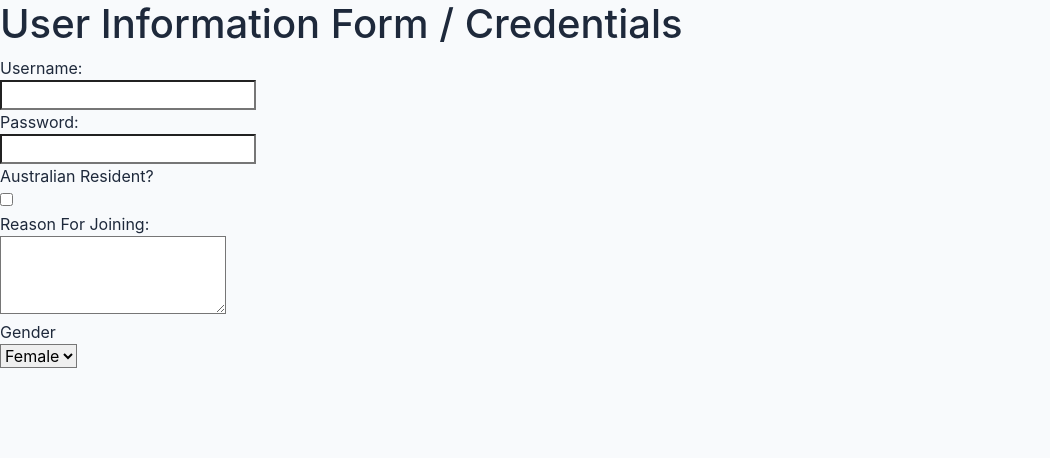
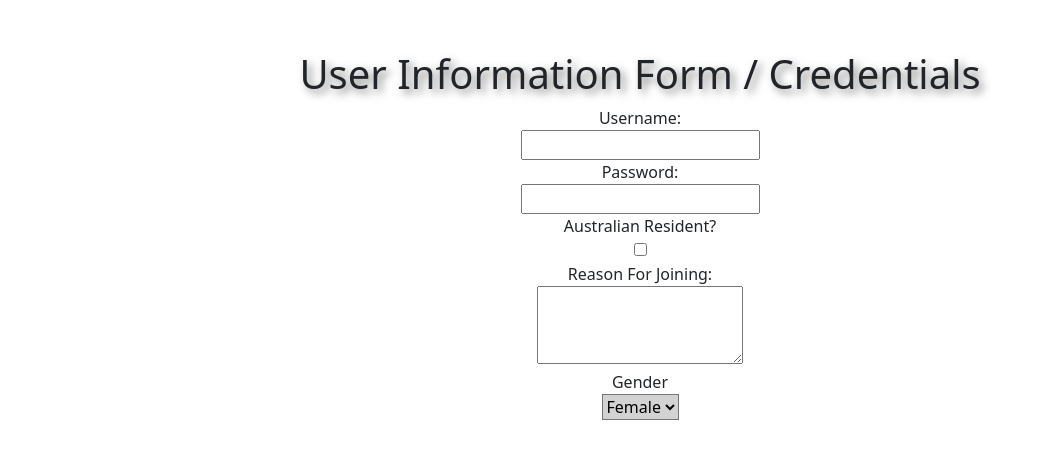
Before and after one commit to ShiinsMashiro/FIT5032, a Vue app: page / in a window 1280 px wide. Shown: the top 458 px of the page, without its empty margins (0-1050 px from the left). Built offline with nearby package versions, Linux system fonts and the light colour scheme.

Commit message:
ePortfolio Task 3.1: Complete Activity 3 - Style form with CSS selectors and focus pseudo-class

```diff
--- a/src/style.css
+++ b/src/style.css
@@ -1,44 +1,26 @@
-/* Basic clean application styling */
-* {
-  border-radius: 0 !important;
-  transition: none !important;
-  animation: none !important;
+/* Tag selectors */
+h1 {
+  text-align: center;
+  margin-top: 20px;
+  text-shadow: 4px 4px 8px rgba(0, 0, 0, 0.5);
 }
 
-body {
-  font-family: -apple-system, BlinkMacSystemFont, 'Segoe UI', Roboto, Helvetica, Arial, sans-serif;
-  background-color: #f8fafc;
-  color: #1e293b;
-  margin: 0;
-  padding: 0;
+/* Class selectors */
+.form {
+  text-align: center;
+  margin-top: 50px;
 }
 
-/* Card and Border styling */
-.card, .border, .rounded {
-  border-color: #e2e8f0 !important;
-  border-radius: 0 !important;
+/* ID selectors */
+#username:focus,
+#password:focus,
+#isAustralian:focus,
+#reason:focus {
+  border-color: #FF6347; /* More obvious border color change (Tomato) */
+  background-color: #FFEBE8; /* Light background color change */
 }
 
-/* Button styling with no hover color shift */
-.btn, .btn:hover, .btn:focus, .btn:active {
-  border-radius: 0 !important;
-  transition: none !important;
+/* Attribute selectors */
+select[id="gender"] {
+  background-color: #d3d3d3; /* Default background color set to gray */
 }
-
-.btn-outline-dark:hover, .btn-outline-dark:focus {
-  background-color: transparent !important;
-  color: #212529 !important;
-  border-color: #212529 !important;
-}
-
-.btn-light:hover, .btn-light:focus {
-  background-color: #f8f9fa !important;
-  color: #212529 !important;
-  border-color: #dee2e6 !important;
-}
-
-/* Form input styling */
-.form-control, .form-select, input, select, textarea {
-  border-radius: 0 !important;
-  box-shadow: none !important;
-}
```
